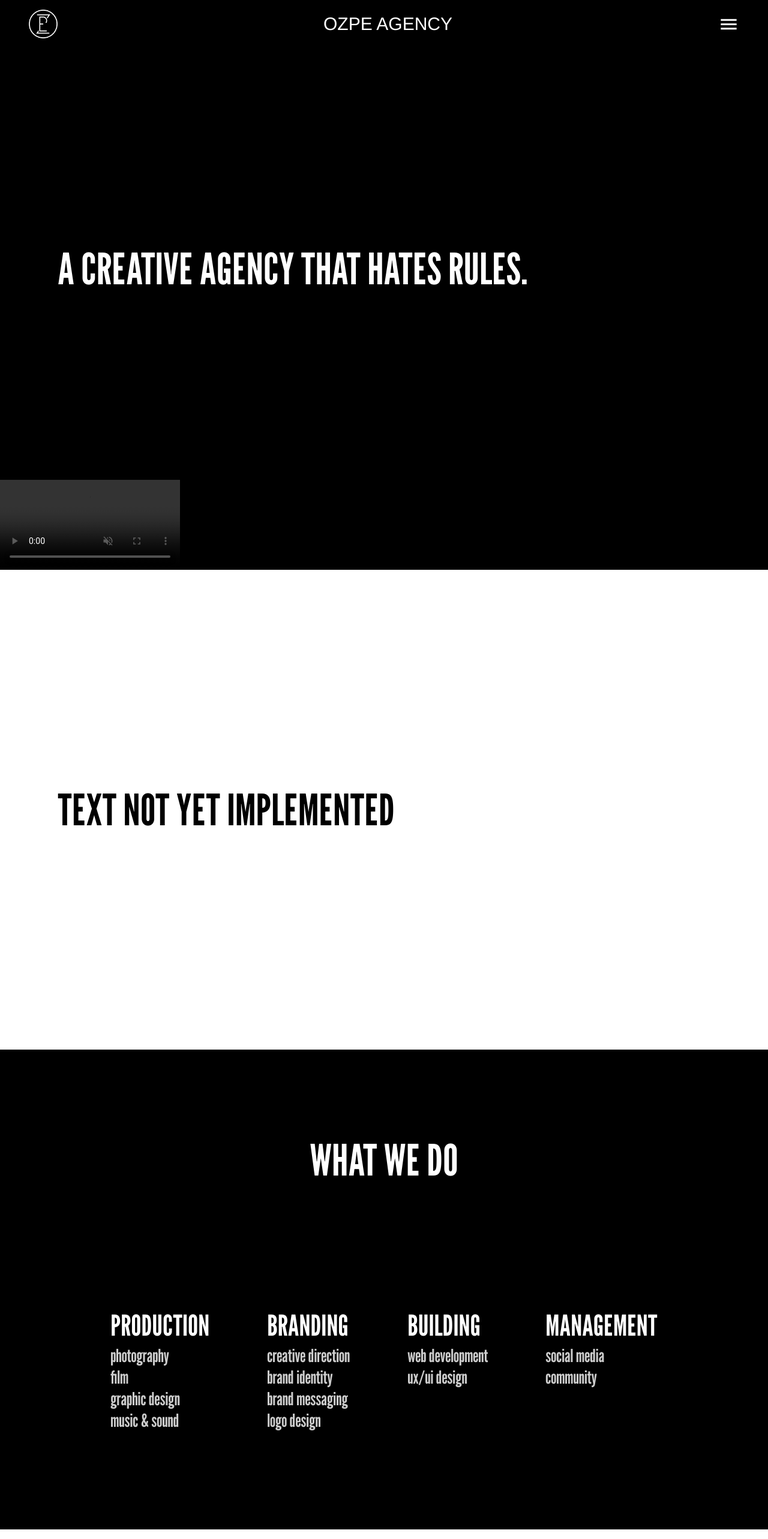
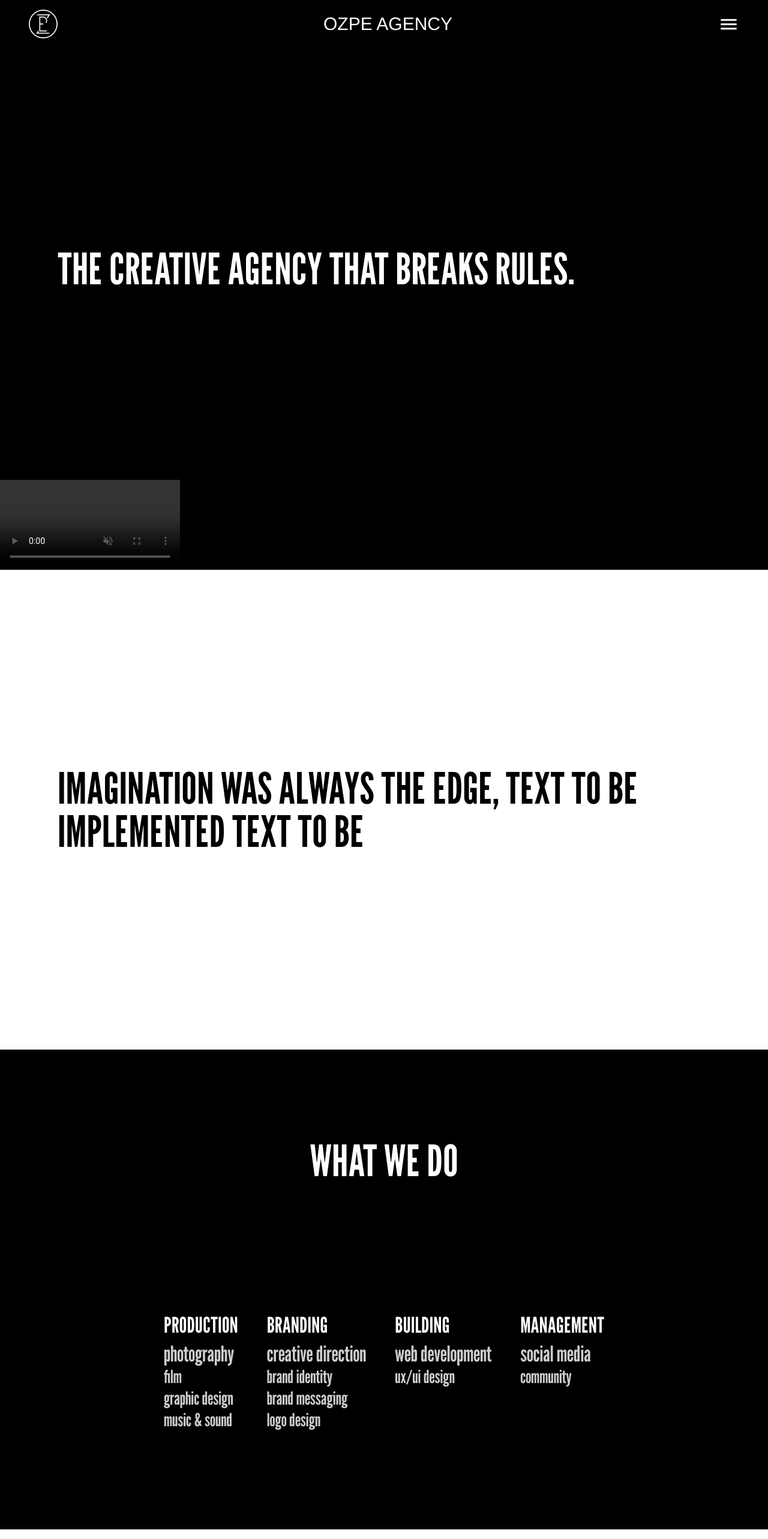
Before and after one commit to allanheremi/ozpeagency, a Next.js app: page / in a window 1280 px wide. Shown: the top 2566 px of the page at 60% size. Built offline with nearby package versions, Linux system fonts and the light colour scheme; grey boxes are pictures that could not be loaded.

Commit message:
Style: Fix: sizing

```diff
--- a/src/app/components/About.tsx
+++ b/src/app/components/About.tsx
@@ -12,9 +12,9 @@ type ContentProps = {
 const About = ({ content }: ContentProps) => {
   return (
     <div>
-      <div className="flex flex-col whitespace-nowrap p-4 px-8">
-        <h4 className="w-full pb-2 text-left text-xl md:text-5xl">{content.heading}</h4>
-        <p className="w-full text-left text-xl md:text-3xl text-white/80">
+      <div className="flex flex-col whitespace-nowrap p-4 px-8 md:px-2">
+        <h4 className="w-full pb-2 text-left text-xl md:text-4xl">{content.heading}</h4>
+        <p className="w-full text-left text-xl md:text-3xl lg:text-4xl text-white/80">
           {content.breadTextOne}
         </p>
         <p className="w-full text-left text-xl md:text-3xl text-white/80">
--- a/src/app/components/Heading.tsx
+++ b/src/app/components/Heading.tsx
@@ -3,7 +3,7 @@ import React from 'react'
 const Heading = () => {
   return (
     <h1 className='p-4 lg:text-7xl text-6xl flex items-center px-8 md:px-24 h-[88vh]'>
-      A CREATIVE AGENCY THAT HATES RULES.
+THE CREATIVE AGENCY THAT BREAKS RULES.
     </h1>
   )
 }
--- a/src/app/components/Main.tsx
+++ b/src/app/components/Main.tsx
@@ -12,7 +12,7 @@ const Main = () => {
       controls
     >
       <source
-        // src="https://sweet.se/wp-content/uploads/2022/04/Sweet_Headervideo-2022-01.mp4"
+        src="https://sweet.se/wp-content/uploads/2022/04/Sweet_Headervideo-2022-01.mp4"
         type="video/mp4"
       />
       Your browser does not support this video format
--- a/src/app/components/Subheading.tsx
+++ b/src/app/components/Subheading.tsx
@@ -3,8 +3,8 @@ import React from "react";
 const Subheading = () => {
   return (
     <div>
-      <h1 className="flex h-[100vh] items-center bg-white p-4 px-8 text-4xl md:text-5xl lg:text-7xl text-black md:px-24">
-     <p>TEXT NOT YET IMPLEMENTED</p>
+      <h1 className="flex h-[100vh] items-center bg-white p-4 px-8 text-6xl text-black md:px-24 md:text-6xl lg:text-7xl">
+IMAGINATION WAS ALWAYS THE EDGE, TEXT TO BE IMPLEMENTED TEXT TO BE
       </h1>
     </div>
   );
```
